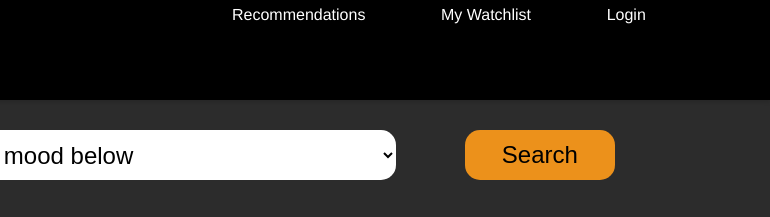
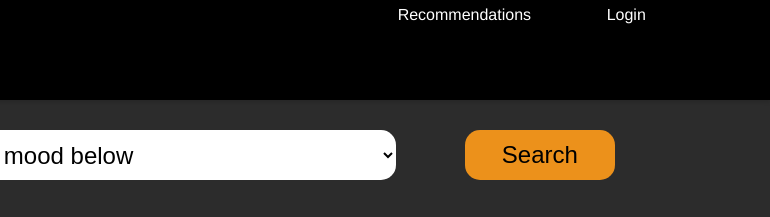
Before and after one commit to zxue03/nextwatch, a website: page public/recs.html in a window 1280 px wide. Shown: the top 217 px of the page, 510-1280 px from the left. Drawn offline with nearby package versions, Linux system fonts and the light colour scheme; no server answers.

Commit message:
fixed watchlist link

```diff
--- a/public/recs.html
+++ b/public/recs.html
@@ -58,12 +58,11 @@
           <li class="nav-item">
             <a class="nav-link" href="recs.html">Recommendations</a>
           </li>
-          <li class="nav-item">
-            <a class="nav-link" href="home.html">My Watchlist</a>
-          </li>
+
           <script>
             if (localStorage.getItem("movieAppToken")) {
               document.write('<li class="nav-item"><button id="logout">Logout</button></li>');
+              document.write('<li class="nav-item"><a class="nav-link" href="home.html">My Watchlist</a></li>');
               const logoutButton = document.getElementById("logout");
 
               logoutButton.addEventListener("click", () => {
```
